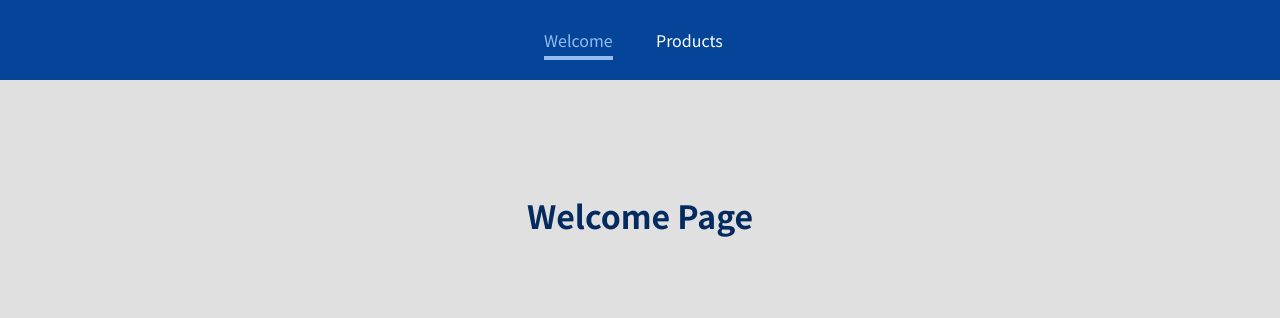
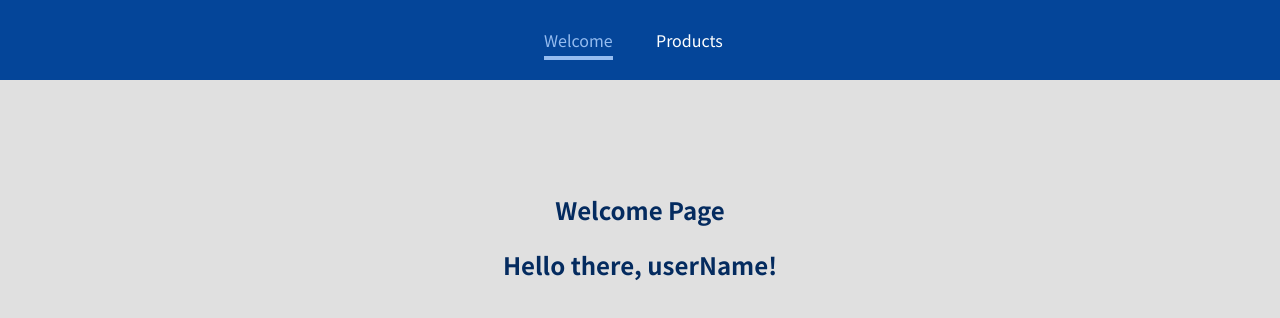
Before and after one commit to RZFalcore/udemy-react-course, a React (Create React App) app: page /welcome/new-user in a window 1280 px wide. Shown: the top 318 px of the page. Built offline with nearby package versions, Linux system fonts and the light colour scheme.

Commit message:
nested routes

```diff
--- a/src/components/RoutingApp/Pages/WelcomePage.js
+++ b/src/components/RoutingApp/Pages/WelcomePage.js
@@ -1,5 +1,13 @@
 import React from "react";
+import { Route } from "react-router-dom";
 
-const WelcomePage = () => <h1>Welcome Page</h1>;
+const WelcomePage = () => (
+  <section>
+    <h1>Welcome Page</h1>
+    <Route path="/welcome/new-user">
+      <h2>Hello there, userName!</h2>
+    </Route>
+  </section>
+);
 
 export default WelcomePage;
```
